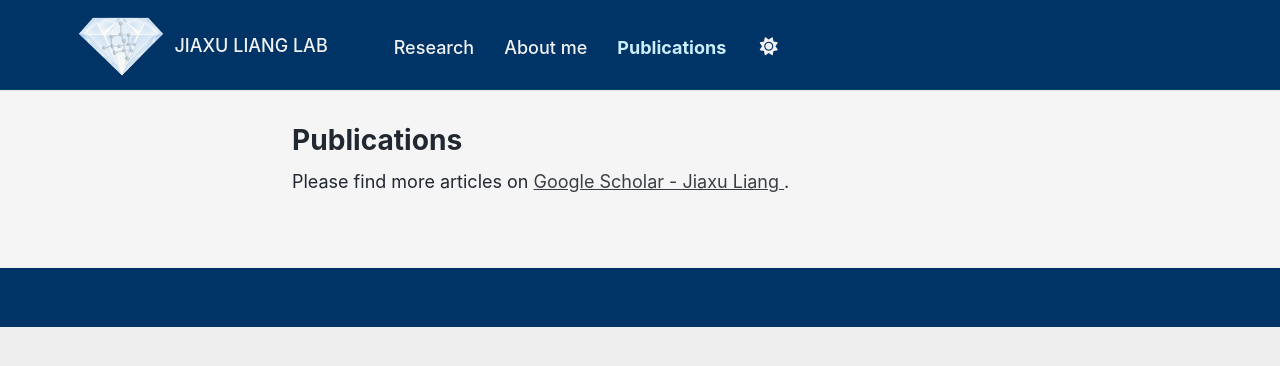
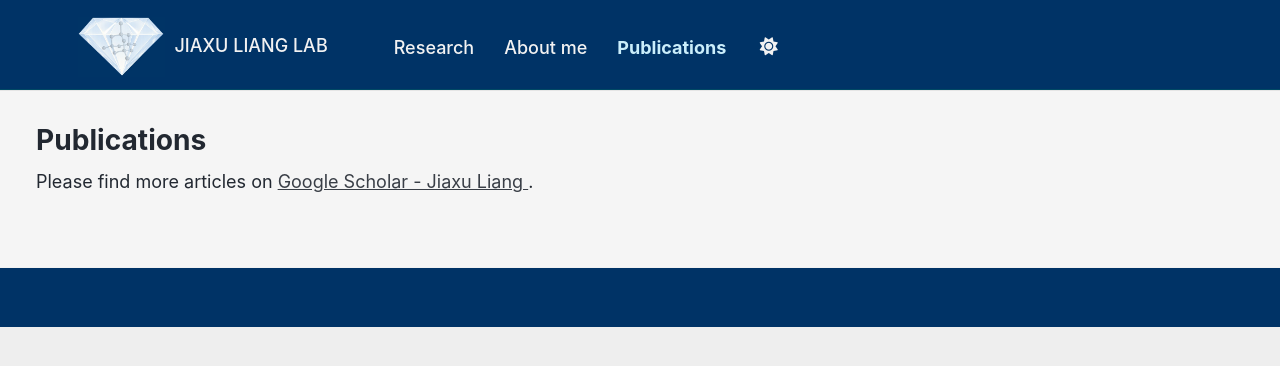
Before and after one commit to liangjiaxu-research/liangjiaxu-research.github.io, a Jekyll site: the page built from _pages/publications.html, in a window 1280 px wide. Shown: the top 366 px of the page. Built offline with Jekyll 4.4.1, drawn with Linux system fonts in a browser that asks for light colours; a script bundle is joined from its source files by our own code; library files that are not in the unit come from our copies.

Commit message:
Update _custom.scss

```diff
--- a/_sass/_custom.scss
+++ b/_sass/_custom.scss
@@ -175,7 +175,7 @@ body {
 
 
 /* 去除Sidebar空间 */
-.publications-page .archive {
+.archive--nosidebar {
     width: 100% !important;
     margin-left: 0 !important;
     padding-left: 0 !important;
```
